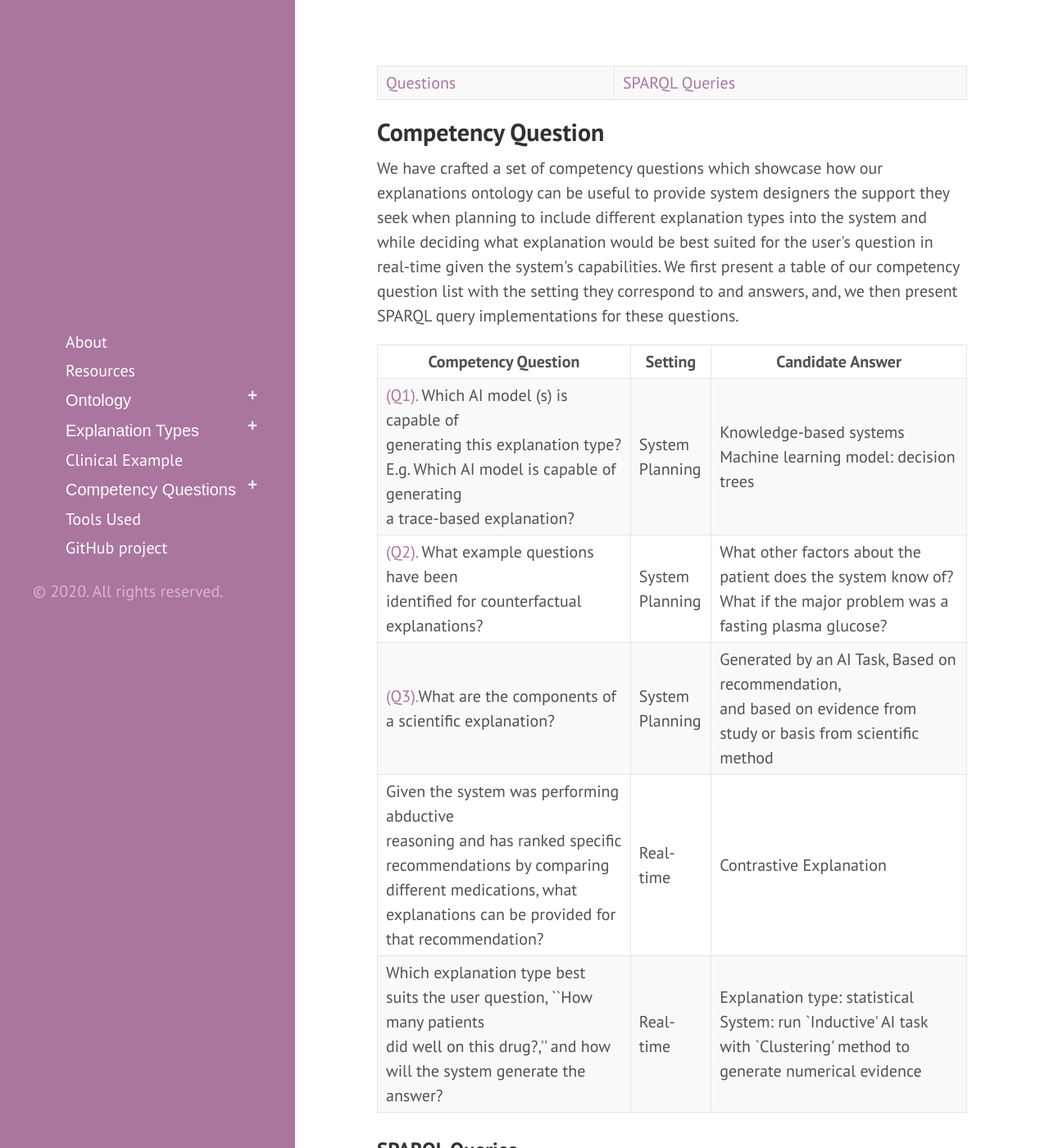
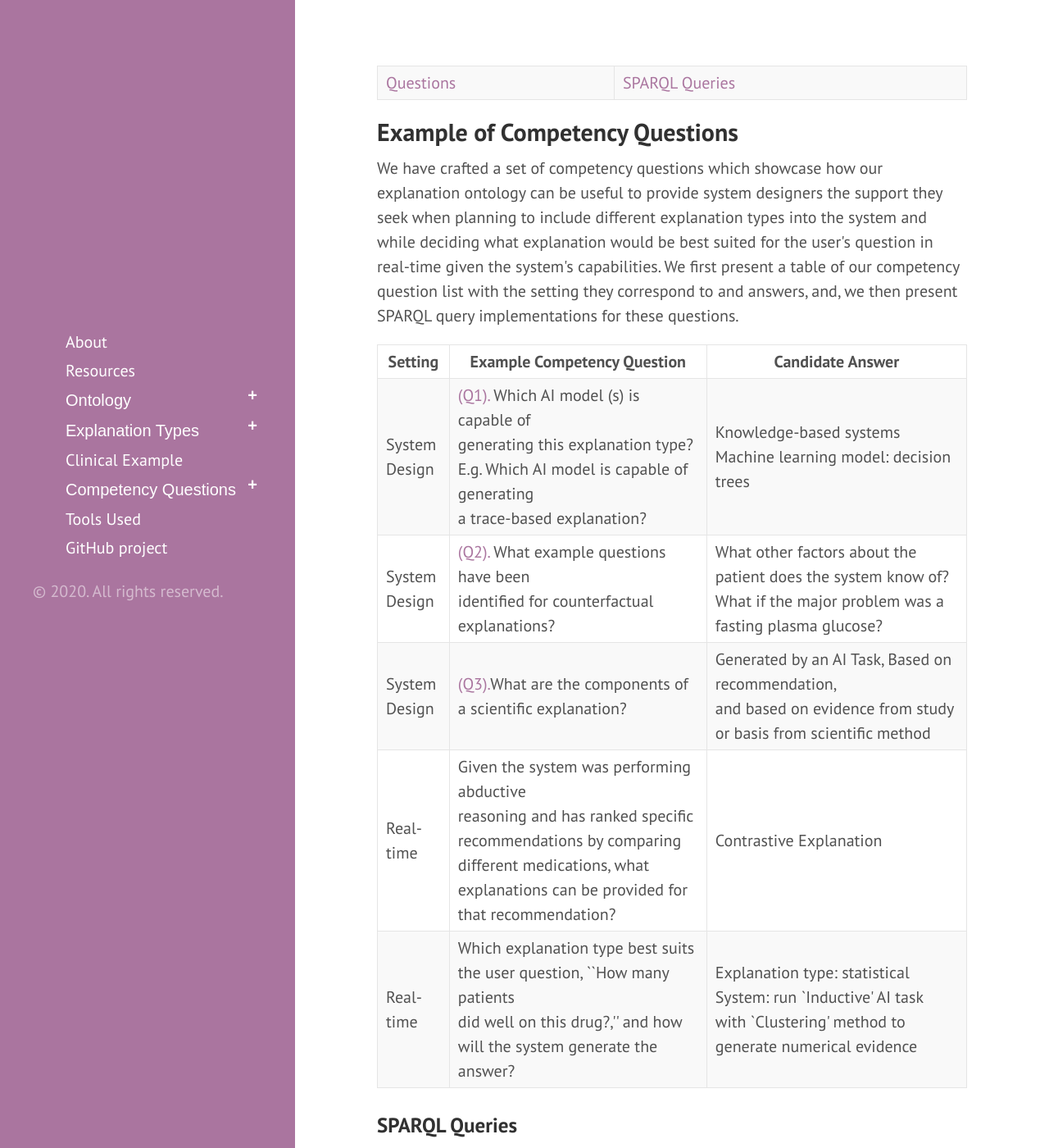
Before and after one commit to tetherless-world/explanation-ontology, a Jekyll site: the page built from competencyquestions.md, in a window 1280 px wide and 1400 px high. Shown: the whole window at 82% size. Built offline with Jekyll 4.4.1, drawn with Linux system fonts in a browser that asks for light colours; Markdown is read by kramdown in place of the engine named in the settings.

Commit message:
Changing to example competency questions

```diff
--- a/competencyquestions.md
+++ b/competencyquestions.md
@@ -8,40 +8,40 @@ title: Competency Questions
 <content>
 
 
-<h2>Competency Question</h2>
-  <p>We have crafted a set of competency questions which showcase how our explanations ontology can be useful to provide system designers the support they seek when planning to include different explanation types into the system and while deciding what explanation would be best suited for the user's question in real-time given the system's capabilities. We first present a table of our competency question list with the setting they correspond to and answers, and, we then present SPARQL query implementations for these questions.</p>
+<h2>Example of Competency Questions</h2>
+  <p>We have crafted a set of competency questions which showcase how our explanation ontology can be useful to provide system designers the support they seek when planning to include different explanation types into the system and while deciding what explanation would be best suited for the user's question in real-time given the system's capabilities. We first present a table of our competency question list with the setting they correspond to and answers, and, we then present SPARQL query implementations for these questions.</p>
   <table>
 <thead>
   <tr>
-    <th>Competency Question</th>
     <th>Setting</th>
+    <th>Example Competency Question</th>
     <th>Candidate Answer</th>
   </tr>
 </thead>
 <tbody>
   <tr>
+    <td>System <br>Design</td>
     <td><a href="#question1">(Q1).</a> Which AI model (s) is capable of <br>generating this explanation type?<br>E.g. Which AI model is capable of generating <br>a trace-based explanation?</td>
-    <td>System <br>Planning</td>
     <td>Knowledge-based systems<br>Machine learning model: decision trees</td>
   </tr>
   <tr>
+    <td>System <br>Design</td>
     <td><a href="#question2">(Q2).</a> What example questions have been<br>identified for counterfactual explanations?</td>
-    <td>System <br>Planning</td>
     <td>What other factors about the patient does the system know of?<br>What if the major problem was a fasting plasma  glucose?</td>
   </tr>
   <tr>
+    <td>System <br>Design</td>
     <td><a href="#question2">(Q3).</a>What are the components of a scientific explanation?</td>
-    <td>System <br>Planning</td>
     <td>Generated by an AI Task, Based on recommendation, <br>and based on evidence from study or basis from scientific method</td>
   </tr>
   <tr>
+    <td>Real-time</td>
     <td>Given the system was performing abductive <br>reasoning and has ranked specific recommendations by comparing <br>different medications, what explanations can be provided for that recommendation?</td>
-    <td>Real-time</td>
     <td>Contrastive Explanation</td>
   </tr>
   <tr>
+    <td>Real-time</td>
     <td>Which explanation type best suits the user question, ``How many patients <br>did well on this drug?,'' and how will the system generate the answer?</td>
-    <td>Real-time</td>
     <td>Explanation type: statistical <br>System: run `Inductive' AI task with `Clustering' method to generate numerical evidence</td>
   </tr>
 </tbody>
```
